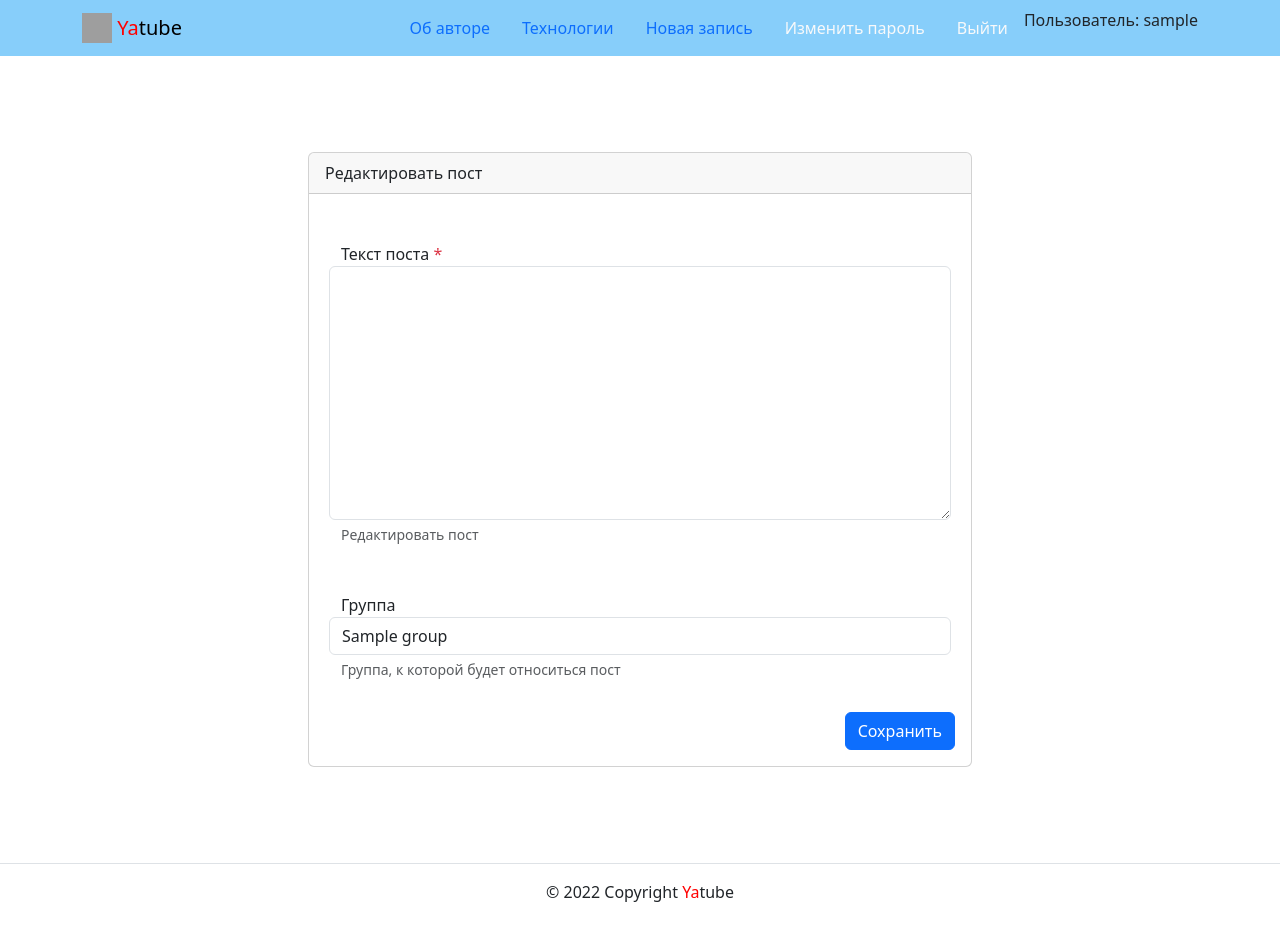
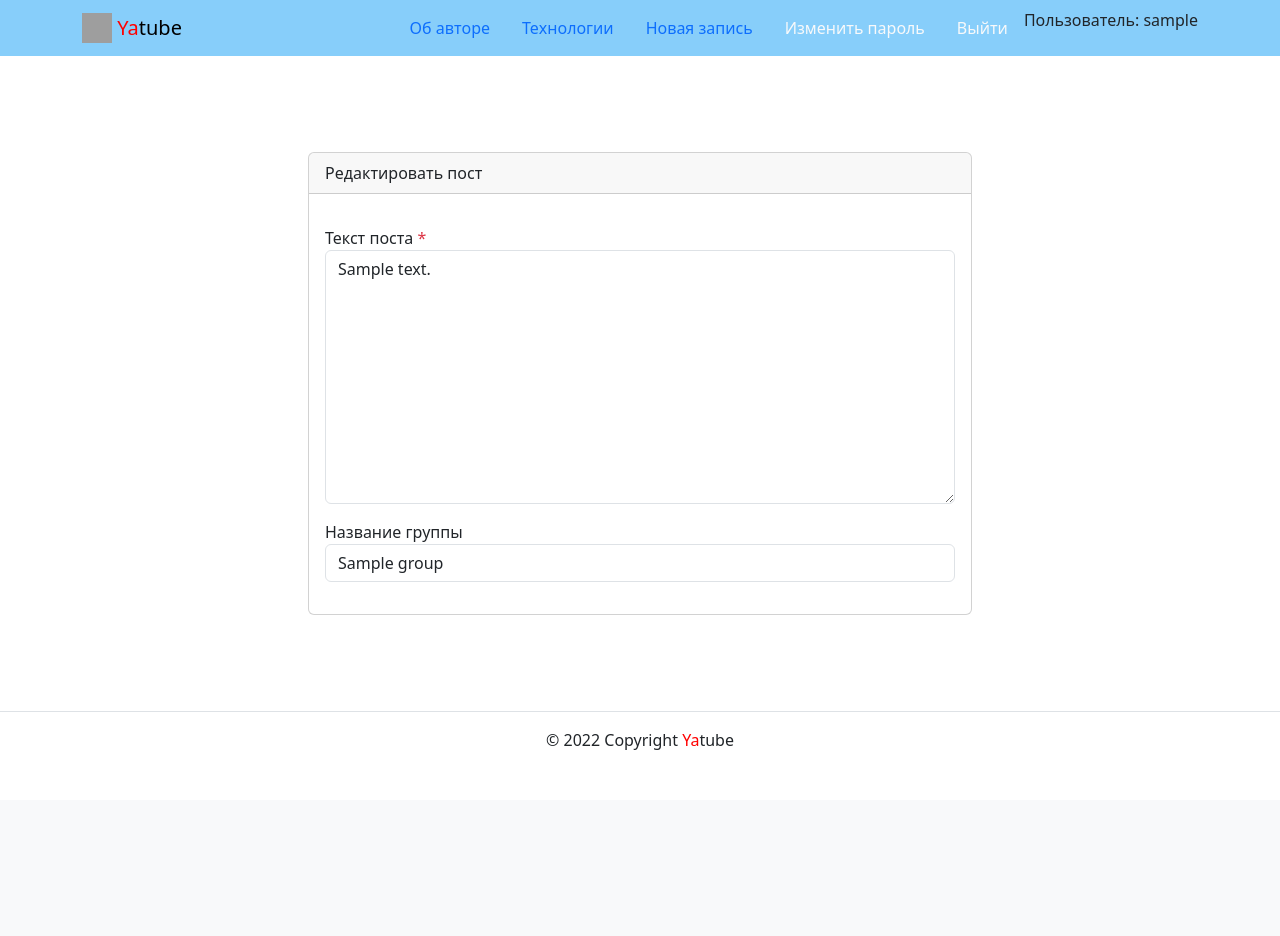
Before and after one commit to Alex-code-sxg/hw03_forms, a Django app: page /posts/1/edit/ in a window 1280 px wide. After the commit the page ends 750 px from the top, so only its background shows below. Run offline with Django 3.2, Linux system fonts and the light colour scheme; a user stored in the database is signed in; tables that the repository leaves empty hold one stand-in row (values such as "Sample post"); some libraries are stand-ins or nearby versions; grey boxes are pictures that could not be loaded.

Commit message:
Project Forms - rewiew review

```diff
--- a/yatube/posts/forms.py
+++ b/yatube/posts/forms.py
@@ -7,3 +7,6 @@
     class Meta:
         model = Post
         fields = ('text', 'group')
+        label = {'text': 'Текст поста', 'group': 'Группа'}
+        help_text = {'text': 'Напишите текст поста',
+                     'group': 'Выберите группу'}
--- a/yatube/posts/views.py
+++ b/yatube/posts/views.py
@@ -2,21 +2,22 @@
 from django.shortcuts import render, get_object_or_404, redirect
 from django.core.paginator import Paginator
 from django.contrib.auth.decorators import login_required
-
 from yatube.settings import AMOUNT_POSTS
 
 from .models import Post, Group, User
-
 from .forms import PostForm
 
 
+def get_context(queryset, page_number):
+    paginator = Paginator(queryset, AMOUNT_POSTS)
+    page_obj = paginator.get_page(page_number)
+    return page_obj
+
+
 def index(request):
-    post_list = Post.objects.select_related(
-        'author').select_related(
-            'group').all()
-    paginator = Paginator(post_list, AMOUNT_POSTS)
     page_number = request.GET.get('page')
-    page_obj = paginator.get_page(page_number)
+    page_obj = get_context(Post.objects.select_related(
+        'author', 'group').all(), page_number)
     context = {
         'page_obj': page_obj,
     }
@@ -25,7 +26,7 @@
 
 def group_posts(request, slug):
     group = get_object_or_404(Group, slug=slug)
-    post_list = Post.objects.select_related('group').all()
+    post_list = group.posts.select_related('author').all()
     paginator = Paginator(post_list, AMOUNT_POSTS)
     page_number = request.GET.get('page')
     page_obj = paginator.get_page(page_number)
@@ -38,7 +39,7 @@
 
 def profile(request, username):
     author = get_object_or_404(User, username=username)
-    post = Post.objects.select_related('author').filter(author=author.id).all()
+    post = author.posts.select_related('author').filter(author=author.id).all()
     paginator = Paginator(post, AMOUNT_POSTS)
     page_number = request.GET.get('page')
     page_obj = paginator.get_page(page_number)
@@ -52,8 +53,7 @@
 def post_detail(request, post_id):
     post = get_object_or_404(
         Post.objects.select_related(
-            'author').select_related(
-                'group'), pk=post_id)
+            'group'), pk=post_id)
     context = {
         'post': post,
     }
@@ -74,6 +74,8 @@
 @login_required
 def post_edit(request, post_id):
     post = get_object_or_404(Post, pk=post_id)
+    if request.user != post.author:
+        return redirect('posts:post_detail', post.id)
     form = PostForm(request.POST or None, instance=post)
     if form.is_valid():
         post.author = request.user
--- a/yatube/templates/includes/post.html
+++ b/yatube/templates/includes/post.html
@@ -7,12 +7,11 @@
       Дата публикации: {{ post.pub_date|date:"d E Y" }}
     </li>
   </ul>
-  <p>{{ post.text }}</p>
+  <p>{{ post.text|linebreaksbr }}</p>
   {% if post.group and PRINT_URL %}
     <a href="{% url 'posts:group_list' post.group.slug %}">все записи группы</a>
+    {% endif %}
     <br>
     <a href="{% url 'posts:post_detail' post.pk %}">подробная информация </a>
-  {% endif %}
-
 </article>
 {% if not forloop.last %}<hr>{% endif %}
--- a/yatube/templates/posts/create_post.html
+++ b/yatube/templates/posts/create_post.html
@@ -43,44 +43,30 @@
               <form method="post" action="{% url 'posts:post_create' %}">
             {% endif %}
               {% csrf_token %}
-              <div class="form-group row my-3 p-3">
-                <label for="id_text">
-                  Текст поста
-                  <span class="required text-danger" >*</span>
+              {% for field in form %}
+              <div class="form-group row my-3"
+                {% if field.field.required %}
+                  aria-required="true"
+                {% else %}
+                  aria-required="false"
+                {% endif %}
+              >
+                <label for="{{ field.id_for_label }}">
+                  {{ field.label }}
+                    {% if field.field.required %}
+                      <span class="required text-danger">*</span>
+                    {% endif %}
                 </label>
-                <textarea name="text" cols="40" rows="10" class="form-control" required id="id_text">
-                </textarea>
-                <small id="id_text-help" class="form-text text-muted">
-                  {% if is_edit %}
-                    Редактировать пост
-                  {% else %}
-                    Текст нового поста
+                <div>
+                {{ field|addclass:'form-control' }}
+                  {% if field.help_text %}
+                    <small id="{{ field.id_for_label }}-help" class="form-text text-muted">
+                      {{ field.help_text|safe }}
+                    </small>
                   {% endif %}
-                </small>
+                </div>
               </div>
-              <div class="form-group row my-3 p-3">
-                <label for="id_group">
-                  Группа
-                </label>
-                <select name="group" class="form-control" id="id_group">
-                  {% for group in form.group %}
-                    {{ group }}
-                  {% endfor %}
-                </select>
-                <small id="id_group-help" class="form-text text-muted">
-                  Группа, к которой будет относиться пост
-                </small>
-              </div>
-              <div class="d-flex justify-content-end">
-                <button type="submit" class="btn btn-primary">
-                  {% if is_edit %}
-                    Сохранить
-                  {% else %}
-                    Добавить
-                  {% endif %}
-                </button>
-              </div>
-            </form>
+            {% endfor %}
           </div>
         </div>
       </div>
--- a/yatube/templates/posts/post_detail.html
+++ b/yatube/templates/posts/post_detail.html
@@ -11,7 +11,6 @@
           {% if post.group %}
           <li class="list-group-item">
             Группа: {{ post.group}}
-
             <a href="{% url 'posts:group_list' post.group.slug %}">
               все записи группы
             </a>
@@ -34,9 +33,11 @@
         <p>
           {{ post.text|linebreaksbr }}
         </p>
+        {% if post.author == user %}
           <a class="btn btn-primary" href="{% url 'posts:post_edit' post.id %}">
             Редактировать запись
           </a>
+        {% endif %}
       </article>
     </div>
   </div>
--- a/yatube/templates/posts/profile.html
+++ b/yatube/templates/posts/profile.html
@@ -8,7 +8,7 @@
   <h3>Всего постов: {{ author.posts.count }} </h3>
 
   {% for post in page_obj %}
-    {% include 'includes/card.html' %}
+    {% include 'includes/post.html' %}
   {% endfor %}
 
   {% include 'includes/paginator.html' %}
```
Also changed, not shown: tests/test_forms.py (added, +5 -0 lines), tests/test_models.py (added, +17 -0 lines), tests/test_urls.py (added, +17 -0 lines), tests/test_views.py (added, +17 -0 lines), yatube/templates/includes/card.html (deleted, +0 -14 lines), yatube/yatube/settings.py (+6 -1 lines), yatube/templates/includes/header.html (indentation only), yatube/templates/users/password_reset_confirm.html (indentation only), 1 other file. Lines whose indentation alone changed are shown as unchanged.
